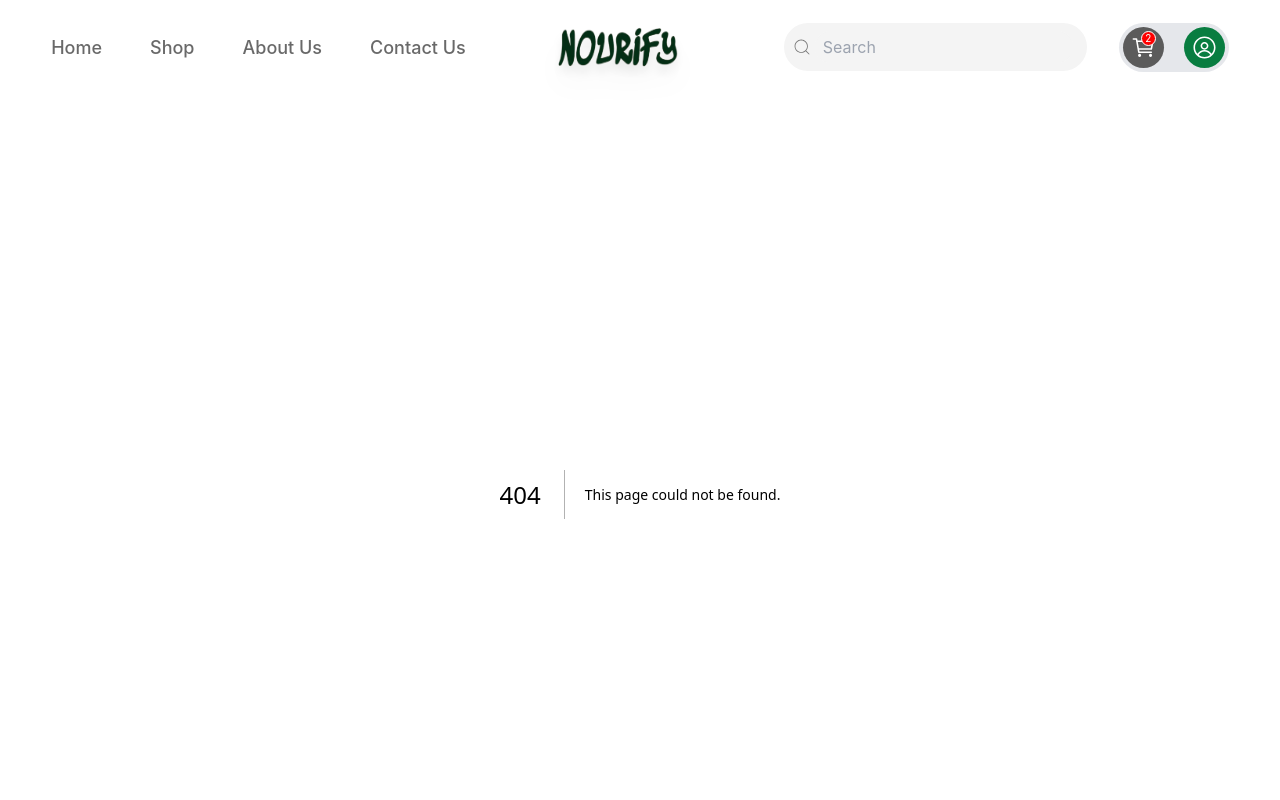
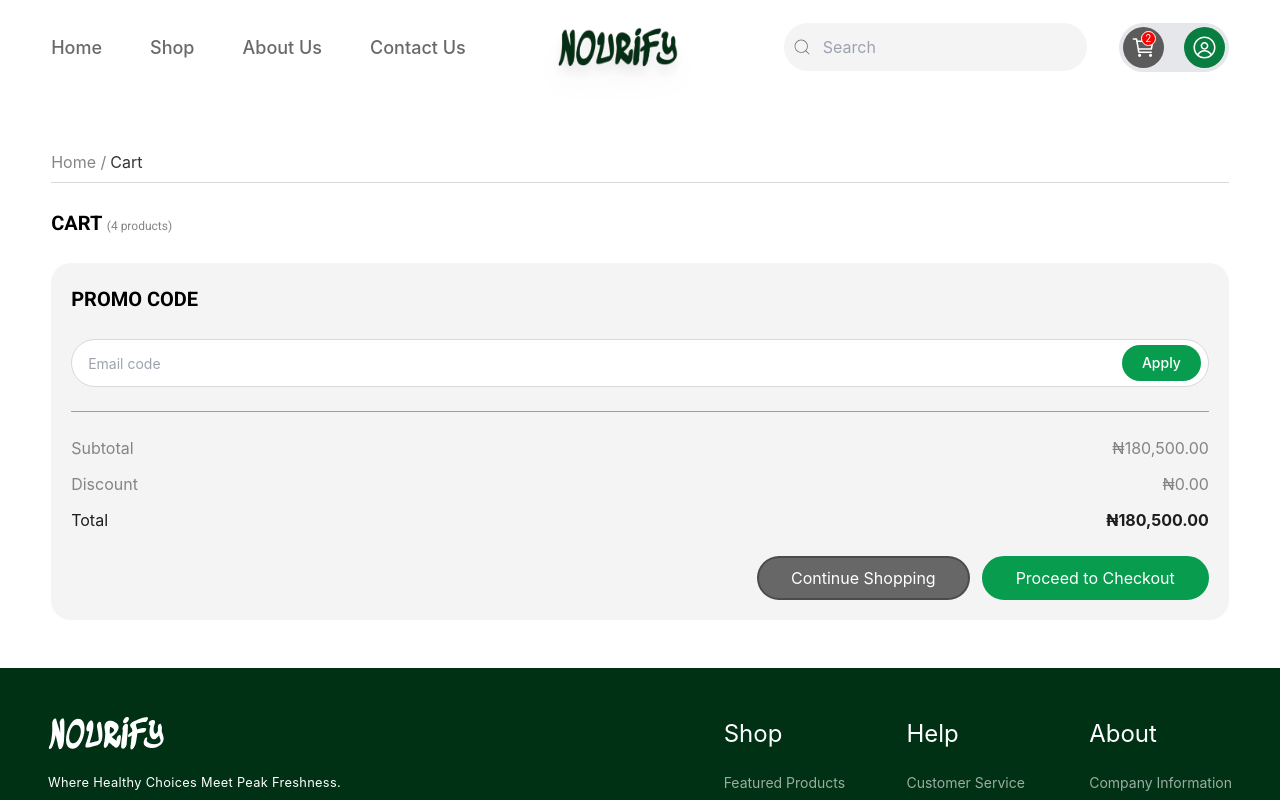
Before and after one commit to Nourify-develop/Nourify, a Next.js app: page /cart in a window 1280 px wide. Before the commit this address had no page. Shown: the top 800 px of the page. Built offline with nearby package versions, Linux system fonts and the light colour scheme; a web font is replaced by a local one.

Commit message:
Feat: Implemented the Cart Layout and Promo code section in the cart page

```diff
--- /dev/null
+++ b/src/app/cart/page.tsx
@@ -0,0 +1,85 @@
+import Typography from "@/components/typography";
+import { Button } from "@/components/ui/input";
+import Wrapper from "@/layout/wrapper";
+import Link from "next/link";
+import React, { Fragment } from "react";
+
+const page = () => {
+  return (
+    <Wrapper className="bg-white">
+      <nav className="flex items-center gap-x-1 text-gray-5 border-b border-gray-2 py-2">
+        <p className="text-gray-5">Home /</p>
+
+        <Fragment>
+          <Link
+            href={"/cart"}
+            className={`capitalize hover:text-gray-3 text-gray-4 `}
+          >
+            cart
+          </Link>
+        </Fragment>
+      </nav>
+      <section className="w-full py-6">
+        <Typography.h3>
+          CART{" "}
+          <span className="text-xs text-gray-5 font-light">(4 products)</span>
+        </Typography.h3>
+
+
+        <div className="">{
+        /* CART PRODUCTS GO HERE */}
+        </div>
+      </section>
+
+
+      {/* Promo */}
+      <section className="bg-gray-1 p-5 space-y-6 rounded-[20px]">
+        <Typography.h3>PROMO CODE</Typography.h3>
+
+        <div className=" relative flex justify-start  items-center w-full  gap-2  rounded-[50px] h-12 transition-all  ">
+          <input
+            type="text"
+            placeholder="Email code"
+            className=" bg-white border border-gray-2 placeholder:text-sm text-sm  px-4 w-full h-full rounded-[50px] focus:outline-0 appearance-none "
+          />
+          <span className="absolute right-2 cursor-pointer">
+            <button className="bg-green-1 px-5 py-2 text-sm rounded-full font-medium text-white">
+              Apply
+            </button>
+          </span>
+        </div>
+        <hr className="border-primary-2/40"/>
+        <div className="space-y-3">
+          <div className="flex justify-between text-gray-6 ">
+            <p>Subtotal</p>
+            <p>₦180,500.00</p>
+          </div>
+          <div className="flex justify-between text-gray-6 ">
+            <p>Discount</p>
+            <p>₦0.00</p>
+          </div>
+          <div className="flex justify-between text-primary-2  ">
+            <p>Total</p>
+            <p className=" font-bold">₦180,500.00</p>
+          </div>
+        </div>
+        <div className="flex flex-col sm:flex-row justify-end items-center gap-3">
+          <Button
+            text="Continue Shopping "
+            bg="bg-gray-7 hover:bg-gray-3"
+            border="border-gray-7 hover:border-gray-3"
+            color="text-white"
+          />
+          <Button
+            text="Proceed to Checkout"
+            bg="bg-green-1 hover:bg-green-dark"
+            border="border-green-1 hover:border-green-dark "
+            color="text-white"
+          />
+        </div>
+      </section>
+    </Wrapper>
+  );
+};
+
+export default page;
--- a/src/app/settings/ProfileSettings.tsx
+++ b/src/app/settings/ProfileSettings.tsx
@@ -100,7 +100,7 @@ const ProfileSettings = () => {
               color="text-white"
               bg="bg-green-1 hover:bg-green-dark"
             />
-            <div className="flex items-center  gap-3 w-full sm:w-auto flex-col sm:flex-row">
+            <div className="flex items-center  gap-3 w-full sm:w-auto flex-row">
               <Button
                 text="Delete Account"
                 border="border-brown hover:border-[#702200]"
--- a/src/components/Navbar.tsx
+++ b/src/components/Navbar.tsx
@@ -80,12 +80,12 @@ function Navbar() {
             />
           </div>
           <div className="flex items-center gap-5 bg-gray-200 px-1 sm:ml-3 lg:ml-[1rem] py-1 rounded-full">
-            <div className="bg-gray-3 rounded-full p-1 lg:p-2 relative cursor-pointer">
+            <Link href={'/cart'} className="bg-gray-3 rounded-full p-1 lg:p-2 relative cursor-pointer">
               <IoCartOutline className="text-white" size={" 25px"} />
               <p className="absolute top-0 md:top-1 right-0 md:right-1 lg:right-2  bg-[#FF0000] border border-white h-[15px] w-[15px] rounded-full text-[10px] text-white flex items-center justify-center">
                 2
               </p>
-            </div>
+            </Link>
 
             <div
               onClick={toggleLoginMenu}
```
